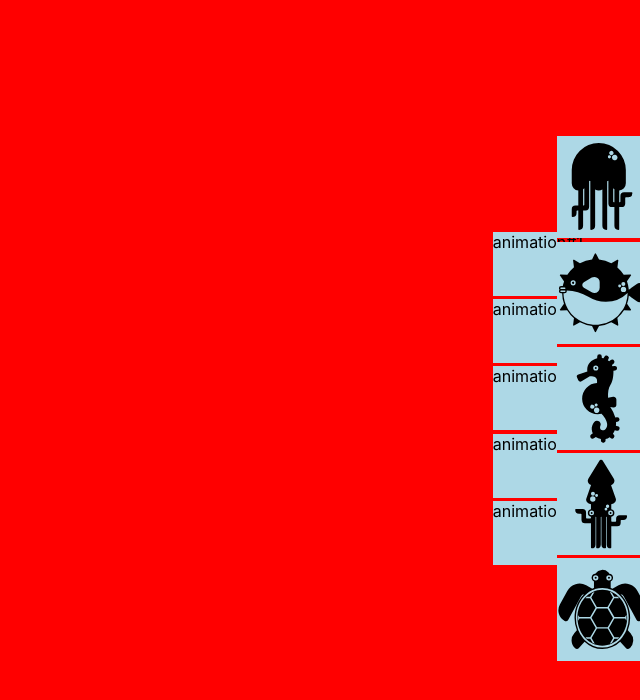
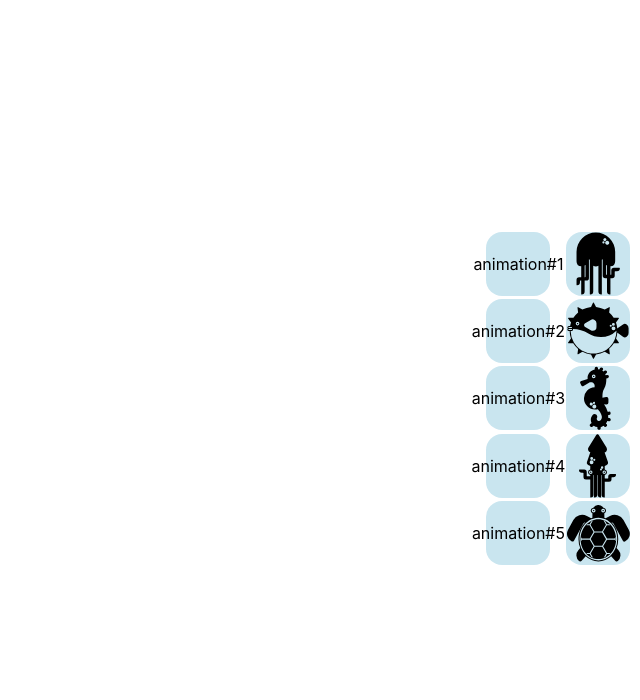
Before and after one commit to suku60/transitions_demo, a React (Create React App) app: page / in a window 1280 px wide. Shown: the top 700 px of the page, without its empty margins (640-1280 px from the left). Built offline with nearby package versions, Linux system fonts and the light colour scheme.

Commit message:
Added ending animations. Code cleaned.

```diff
--- a/src/Containers/AnimalView/AnimalView.css
+++ b/src/Containers/AnimalView/AnimalView.css
@@ -1,7 +1,7 @@
 .sea_box, .jellyfish_box, .puffer_box, .squid_box, .tortoise_box,.seahorse_box {
     /* background-image: url('../../assets/images/animal.png'); */
 
-    background-color: red;
+    /* background-color: red; */
 
     height: 100vh;
     width: 100vw;
@@ -52,6 +52,8 @@
     height: 100vh;
     width: 6vw;
 
+    margin-right: .2em;
+
 
     display: flex;
     flex-direction: column;
@@ -65,32 +67,38 @@
 }
 
 .sidebar_item_box {
-    background-color: lightblue;
+
+    padding: 0%;
+    background-color: rgba(173, 216, 230, 0.651);
+
 
     cursor: pointer;
 
     transition: var(--transition-2);
 
-    height: 8vw;
-    width: 7vw;
+    height: 5vw;
+    width: 5vw;
+
+
+    display: flex;
+    flex-direction: column;
+    justify-content: center;
+    align-items: center;
 
     content: fit;
 
     margin-bottom: .2em;
 
+    border-radius: var(--border-radius-4);
+
 }
 
 .sidebar_item_box:hover {
-    transform: rotate(45deg);
+    background-color: rgb(143, 187, 202);
+
+    transform: rotate(5deg);
+
+
 
     transition: var(--transition-2)
 }
-
-.item_text {
-    background-color: lightblue;
-
-    height: 5vw;
-    width: 5vw;
-
-    margin-bottom: .2em;
-}
--- a/src/Containers/AnimalView/AnimalView.jsx
+++ b/src/Containers/AnimalView/AnimalView.jsx
@@ -14,6 +14,7 @@ const AnimalView = () => {
     const [animal, setAnimal] = useState("");
 
     const [animation, setAnimation] = useState("");
+    const [animationEnding, setAnimationEnding] = useState("");
     const [animationDisplayed, setAnimationDisplayed] = useState(animation)
 
 
@@ -24,40 +25,53 @@ const AnimalView = () => {
 
         switch (desiredAnimal){
             case 1:
+                setAnimationDisplayed(animationEnding)
+                setTimeout(() => {
                     setAnimal("jellyfish");
                     setAnimationDisplayed(animation)
                     setTimeout(() => {
                         setAnimationDisplayed("")
-                }, 1000);
+                    }, 500);
+                }, 500);
+
                 break
             case 2:
+                setAnimationDisplayed(animationEnding)
+                setTimeout(() => {
                     setAnimal("puffer");
                     setAnimationDisplayed(animation)
                     setTimeout(() => {
                         setAnimationDisplayed("")
-                }, 1000);
+                    }, 500);
+                }, 500);
                 break
             case 3:
+                setAnimationDisplayed(animationEnding)
+                setTimeout(() => {
                     setAnimal("seahorse");
                     setAnimationDisplayed(animation)
                     setTimeout(() => {
                         setAnimationDisplayed("")
-                }, 1000);
-                break
+                    }, 500);
+                }, 500);
             case 4:
+                setAnimationDisplayed(animationEnding)
+                setTimeout(() => {
                     setAnimal("squid");
                     setAnimationDisplayed(animation)
                     setTimeout(() => {
                         setAnimationDisplayed("")
-                }, 1000);
-                break
+                    }, 500);
+                }, 500);
             case 5:
+                setAnimationDisplayed(animationEnding)
+                setTimeout(() => {
                     setAnimal("tortoise");
                     setAnimationDisplayed(animation)
                     setTimeout(() => {
                         setAnimationDisplayed("")
-                }, 1000);
-                break
+                    }, 500);
+                }, 500);
 
             }
 
@@ -91,7 +105,8 @@ const AnimalView = () => {
                             <div className="sidebar_item_box" onClick={()=>displayAnimal(4)}><SquidSvg/></div>
                             <div className="sidebar_item_box" onClick={()=>displayAnimal(5)}><TortoiseSvg/></div>
                         </div>
-                    </div>);
+                    </div>
+                    )
                     break
         case "puffer":
             return  (
--- a/src/index.css
+++ b/src/index.css
@@ -100,25 +100,81 @@ code {
 
 /* animations */
 
+/* endings */
+
 
 #animationMix {
-  animation: slash steps(4) 2s normal
+  animation: slashEnd steps(4) .5s normal
+             /* transform2 2s normal; */
+}
+
+
+#animationSlashEnd {
+  animation: slash .5s normal;
+}
+
+
+@keyframes slashEnd {
+  from{width: 100%;
+  opacity: 100%;}
+  to{width: 0%;
+  opacity: 20%;}
+}
+
+#animationOpacityEnd {
+  animation: opacityEnd .5s normal;
+}
+
+
+@keyframes opacityEnd {
+  from{opacity: 100%;}
+  to{opacity: 0%}
+}
+
+#animationTransformEnd {
+  animation: transformEnd .5s normal;
+}
+
+
+@keyframes transformEnd {
+  from{transform: rotate(0deg);}
+  to{transform: rotate(30deg)}
+}  rotate
+
+#animationTransform2End {
+  animation: transform2 .5s normal;
+}
+
+
+@keyframes transform2End {
+  from{transform: skew(100deg);}
+  to{transform: skew(0deg)}
+}
+
+
+
+/* openings */
+
+#animationMix {
+  animation: slash steps(4) .5s normal
              /* transform2 2s normal; */
 }
 
 
 #animationSlash {
-  animation: slash 1s normal;
+  animation: slash .5s normal;
 }
 
 
 @keyframes slash {
-  from{width: 0%;}
-  to{width: 100%}
+  from{width: 0%;
+  opacity: 20%;}
+  to{width: 100%;
+  opacity: 100%;}
 }
 
 #animationOpacity {
-  animation: opacity 1s normal;
+  animation: opacity .5s normal;
 }
 
 
@@ -128,22 +184,22 @@ code {
 }
 
 #animationTransform {
-  animation: transform 1s normal;
+  animation: transform .5s normal;
 }
 
 
 @keyframes transform {
-  from{transform: skew(30deg);}
-  to{transform: skew(0deg)}
+  from{transform: rotate(30deg);}
+  to{transform: rotate(0deg)}
 }
 
 #animationTransform2 {
-  animation: transform2 2s normal;
+  animation: transform2 .5s normal;
 }
 
 
 @keyframes transform2 {
-  from{transform: skew(1800deg);}
+  from{transform: skew(100deg);}
   to{transform: skew(0deg)}
 }
 
```
Lines whose indentation alone changed are shown as unchanged.
